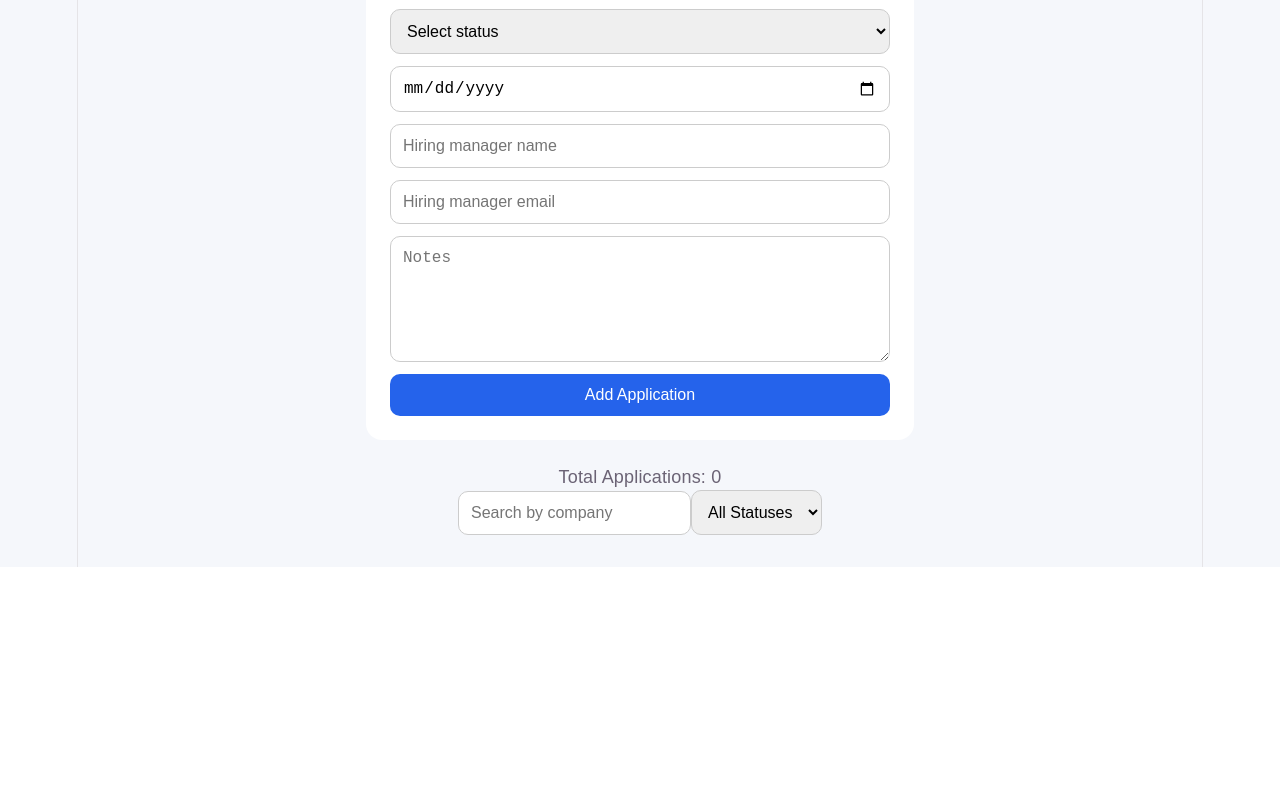
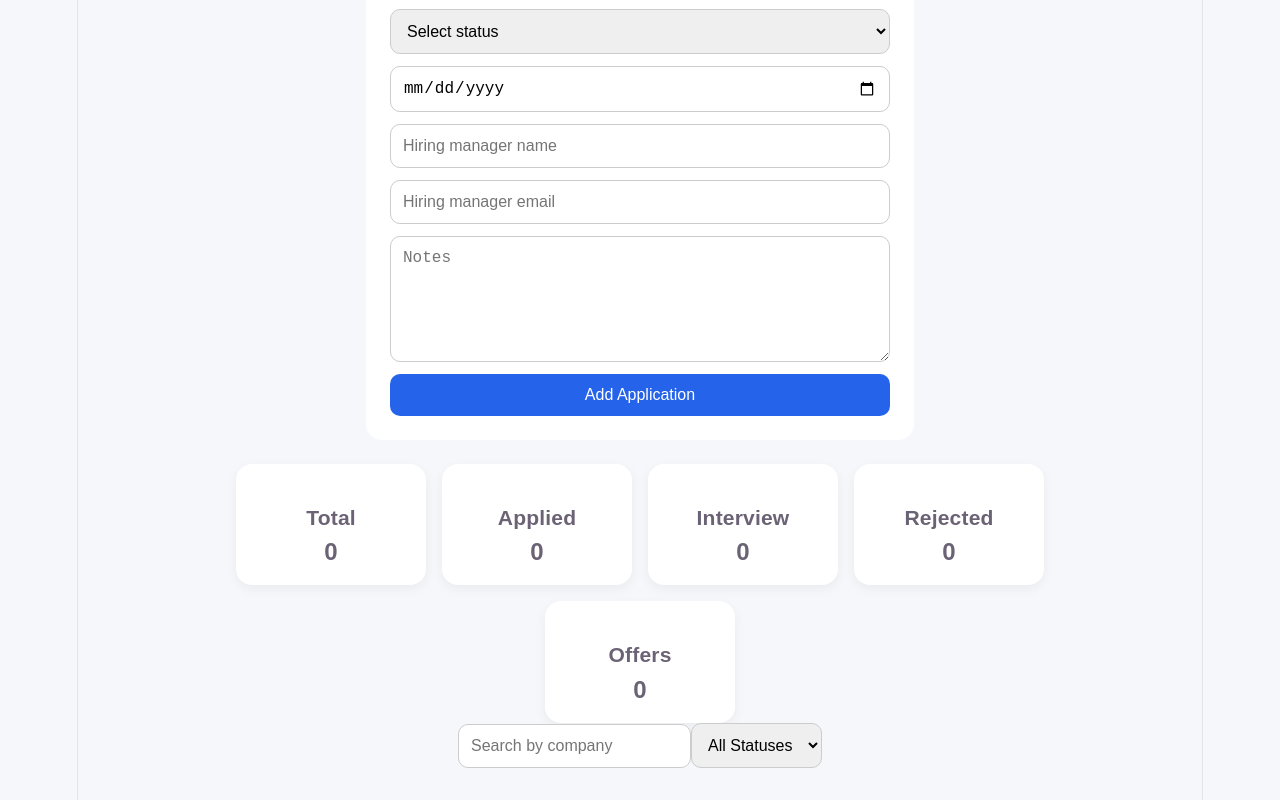
Before and after one commit to jbloch100/job-application-tracker, a React (Vite) app: page / in a window 1280 px wide. Shown: the part 299-1099 px from the top of the page. Before the commit the page ends 866 px from the top, so only its background shows below. Built offline with nearby package versions, Linux system fonts and the light colour scheme.

Commit message:
Added application dashboard statistics

```diff
--- a/src/App.css
+++ b/src/App.css
@@ -60,3 +60,30 @@ button {
   max-width: 500px;
   border: 1px solid #ddd;
 }
+
+
+.stats {
+  display: flex;
+  gap: 16px;
+  margin-top: 24px;
+  flex-wrap: wrap;
+  justify-content: center;
+}
+
+.stat-card {
+  background: white;
+  padding: 20px;
+  border-radius: 16px;
+  min-width: 150px;
+  text-align: center;
+  box-shadow: 0 4px 12px rgba(0, 0, 0, 0.05);
+}
+
+.stat-card h3 {
+  margin-bottom: 8px;
+}
+
+.stat-card p {
+  font-size: 24px;
+  font-weight: bold;
+}
--- a/src/App.tsx
+++ b/src/App.tsx
@@ -1,4 +1,4 @@
-import { useState } from "react";
+import { useEffect, useState } from "react";
 import "./App.css";
 
 type JobApplication = {
@@ -13,7 +13,6 @@ type JobApplication = {
 };
 
 function App() {
-  const [applications, setApplications] = useState<JobApplication[]>([]);
   const [editingId, setEditingId] = useState<number | null>(null);
   const [searchTerm, setSearchTerm] = useState("");
   const [statusFilter, setStatusFilter] = useState("All");
@@ -27,6 +26,24 @@ function App() {
     hiringManagerEmail: "",
     notes: "",
   });
+
+  const [applications, setApplications] = useState<JobApplication[]>(() => {
+    const savedApplications = localStorage.getItem("applications");
+
+    if (savedApplications) {
+      return JSON.parse(savedApplications);
+    }
+
+    return [];
+  });
+
+
+  useEffect(() => {
+    localStorage.setItem(
+      "applications",
+      JSON.stringify(applications)
+    );
+  }, [applications]);
 
 
   function handleChange(
@@ -93,6 +110,26 @@ function App() {
     return matchesSearch && matchesStatus;
   });
 
+
+  const totalApplications = applications.length;
+
+  const appliedApplications = applications.filter(
+    (application) => application.status === "Applied"
+  ).length;
+
+  const interviewApplications = applications.filter(
+    (application) => application.status === "Interview"
+  ).length;
+
+  const rejectedApplications = applications.filter(
+    (application) => application.status === "Rejected"
+  ).length;
+
+  const offerApplications = applications.filter(
+    (application) => application.status === "Offer"
+  ).length;
+
+
   return (
     <main>
       <h1>Job Application Tracker</h1>
@@ -154,7 +191,32 @@ function App() {
         </button>
       </form>
 
-      <p>Total Applications: {applications.length}</p>
+      <section className="stats">
+        <div className="stat-card">
+          <h3>Total</h3>
+          <p>{totalApplications}</p>
+        </div>
+
+        <div className="stat-card">
+          <h3>Applied</h3>
+          <p>{appliedApplications}</p>
+        </div>
+
+        <div className="stat-card">
+          <h3>Interview</h3>
+          <p>{interviewApplications}</p>
+        </div>
+
+        <div className="stat-card">
+          <h3>Rejected</h3>
+          <p>{rejectedApplications}</p>
+        </div>
+
+        <div className="stat-card">
+          <h3>Offers</h3>
+          <p>{offerApplications}</p>
+        </div>
+      </section>
 
       <input
         placeholder="Search by company"
```
